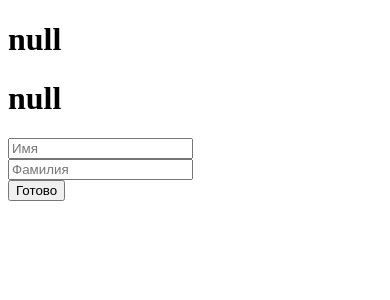
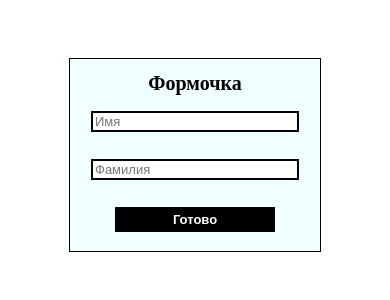
Before and after one commit to Rasoan/testingApp, a React (Create React App) app: page / in a window 390 px wide. Shown: the top 300 px of the page. Built offline with nearby package versions, Linux system fonts and the light colour scheme.

Commit message:
laid out an adaptive form

```diff
--- a/src/components/Form/Form.jsx
+++ b/src/components/Form/Form.jsx
@@ -8,7 +8,7 @@ import FormStore from "../../store/Form";
 
 
 const Form = (props) => {
-  const {setDataForm, state} = props;
+  const {setDataForm} = props;
 
   const validationSchema = Yup.object().shape({
     name: Yup.string()
@@ -25,25 +25,30 @@ const Form = (props) => {
   const {errors, touchedFields} = formState;
 
     return (
-        <form onSubmit={handleSubmit(setDataForm)}>
-          <div>
-            <h1>{state.name}</h1>
-            <h1>{state.surname}</h1>
+      <div className={style.formContainer}>
+        <form onSubmit={handleSubmit(setDataForm)} className={style.formSubmit}>
+          <div className={style.wrapperElementForm}>
+            <h2 className={style.headerForm}>Формочка</h2>
+          </div>
+          <div className={style.wrapperElementForm}>
             <input placeholder="Имя"
                    type="text"
-                   className={errors.name && style.inCorrect ||touchedFields.name && style.correct }
+                   className={style.input + " " + (errors.name && style.inCorrect ||touchedFields.name && style.correct || "")}
                    {...register("name")} />
-                   {errors.name && <p>{errors.name.message}</p>}
+                   {errors.name && <p className={style.promptForm}>{errors.name.message}</p>}
           </div>
-          <div>
+          <div className={style.wrapperElementForm}>
             <input placeholder="Фамилия"
-                   className={errors.surname && style.inCorrect ||touchedFields.surname && style.correct}
+                   className={style.input + " " + (errors.surname && style.inCorrect ||touchedFields.surname && style.correct || "")}
                    type="text"
                    {...register("surname")} />
-                   {errors.surname && <p>{errors.surname.message}</p>}
+                   {errors.surname && <p className={style.promptForm}>{errors.surname.message}</p>}
           </div>
-          <button>Готово</button>
+          <div className={style.wrapperElementForm}>
+            <button className={style.button}>Готово</button>
+          </div>
         </form>
+        </div>
       );
 }
 
--- a/src/components/Form/Form.module.scss
+++ b/src/components/Form/Form.module.scss
@@ -1,25 +1,219 @@
+.formContainer {
+  display: flex;
+  align-items: center;
+  justify-content: center;
+  min-height: 800px;
+  padding-top: 40px;
+}
+
+.formSubmit {
+  display: flex;
+  flex-direction: column;
+  justify-content: center;
+  background-color: azure;
+  border: 1px solid black;
+  padding: 42px 0 78px;
+  width: 1000px;
+}
+
+.headerForm {
+  text-align: center;
+  margin: auto 0;
+  font-size: 80px;
+}
+
+.promptForm {
+  position: absolute;
+  bottom: 0;
+  left: 0;
+  margin: 0;
+  color: red;
+  font-size: 50px;
+}
+
+.wrapperElementForm {
+  position: relative;
+  display: flex;
+  flex-direction: column;
+  align-items: center;
+  min-height: 128px;
+  width: 80%;
+  margin: 10px auto;
+}
+
+.wrapperButton {
+  margin-top: 50px;
+}
+
+.input {
+  width: 100%;
+  display: block;
+  font-size: 50px;
+  border: 4px solid black;
+}
+
+.button {
+  width: 80%;
+  background-color: black;
+  font-weight: bold;
+  color: white;
+  min-height: 70px;
+  font-size: 50px;
+  padding: 12px 0;
+  border: 1px solid black;
+  &:hover {
+    cursor: pointer;
+    background-color: green;
+  }
+}
+
 .default {
-  border: 1px solid black;
+  border: 5px solid black;
 }
 
 .correct {
-  border: 2px solid green;
+  border: 4px solid green;
+}
+
+.inCorrect {
+  border: 4px solid red;
+}
+
+.inCorrectSubmitDataHint {
+  margin: 10px;
+  border: 2px solid red;
+  color: red;
+  font-weight: bold;
+  background-color: wheat;
+  padding: 0 30px;
 }
 
 
-.inCorrect {
-  border: 2px solid red;
+@media (max-width: 2000px) {
+  .formContainer {
+    min-height: 100px;
+    padding-top: 50px;
+  }
+
+  .formSubmit {
+    width: 700px;
+    padding: 22px 0 32px;
+  }
+
+
+
+  .wrapperElementForm {
+    min-height: 80px;
+    margin: 10px auto;
+  }
+
+  .input {
+    border: 4px solid black;
+  }
+
+  .promptForm {
+  }
+
+  .correct {
+    border: 4px solid green;
+  }
+
+  .inCorrect {
+    border: 4px solid red;
+  }
+
+  .wrapperButton {}
+
+  .button {
+    min-height: 50px;
+    padding: 6px 0;
+  }
+
+  .headerForm {
+    font-size: 50px;
+  }
+
+  .input, .button, .promptForm {
+    font-size: 30px;
+  }
 }
 
-.promptText {
-  color: red;
+@media (max-width: 1500px) {
+  .formContainer {
+    min-height: 100px;
+    padding-top: 50px;
+  }
+
+  .formSubmit {
+    width: 500px;
+  }
+
+  .wrapperElementForm {
+    min-height: 70px;
+  }
+
+  .headerForm {
+    font-size: 30px;
+  }
+
+  .input, .button, .promptForm {
+    font-size: 25px;
+  }
 }
 
-.inCorrectSubmitDataHint {
-margin: 10px;
-border: 2px solid red;
-color: red;
-font-weight: bold;
-background-color: wheat;
-padding: 0 30px;
+@media (max-width: 1000px) {
+  .formSubmit {
+    width: 300px;
+    padding: 0;
+  }
+
+  .headerForm {
+    font-size: 20px;
+  }
+
+  .wrapperElementForm {
+    min-height: 44px;
+    margin: 2px auto;
+  }
+
+  .input, .button, .promptForm {
+    font-size: 15px;
+  }
+
+  .input {
+    border: 2px solid black;
+  }
+
+  .correct {
+    border: 2px solid green;
+  }
+
+  .inCorrect {
+    border: 2px solid red;
+  }
+
+  .button {
+    min-height: 20px;
+    padding: 4px 0;
+  }
+
 }
+
+@media (max-width: 500px) {
+  .formSubmit {
+    width: 250px;
+  }
+
+  .input, .button, .promptForm {
+    font-size: 13px;
+  }
+
+  .wrapperElementForm {
+    min-height: 40px;
+    margin: 4px auto;
+  }
+
+  .promptForm {
+    line-height: 1;
+  }
+}
--- a/src/components/Form/index.js
+++ b/src/components/Form/index.js
@@ -11,8 +11,7 @@ const FormCOntainer = observer(() => {
   }
 
 
-  return <Form setDataForm={setDataForm}
-               state={FormStore.state} />;
+  return <Form setDataForm={setDataForm} />;
 });
 
 export default FormCOntainer;
```
